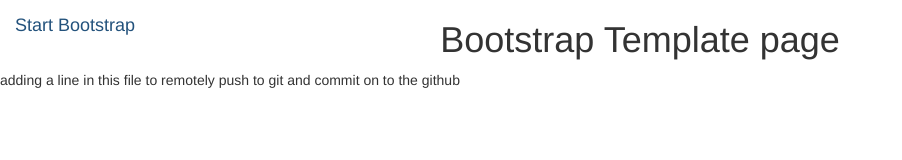
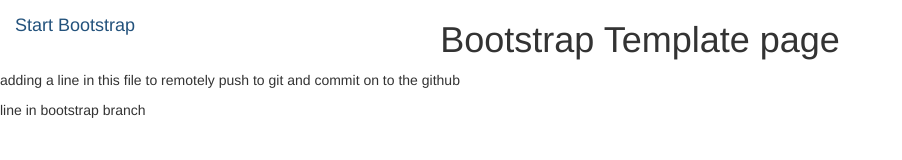
Before and after one commit to praveenmakam2012/boot-31, a plain HTML site: page boottemplate.html in a window 1280 px wide. Shown: the whole page, without its empty margins (0-902 px from the left). Drawn offline with nearby package versions, Linux system fonts and the light colour scheme.

Commit message:
add a p line in boot branch

```diff
--- a/boottemplate.html
+++ b/boottemplate.html
@@ -24,6 +24,7 @@
 		</nav>
 		<h1><center> Bootstrap Template page </center></h1>
 		<p> adding a line in this file to remotely push to git and commit on to the github </p>
+		<p> line in bootstrap branch </p>
 
 	</body>
 
```
